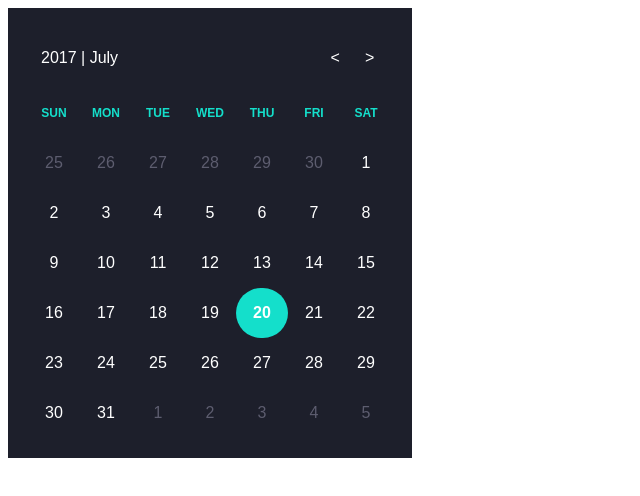
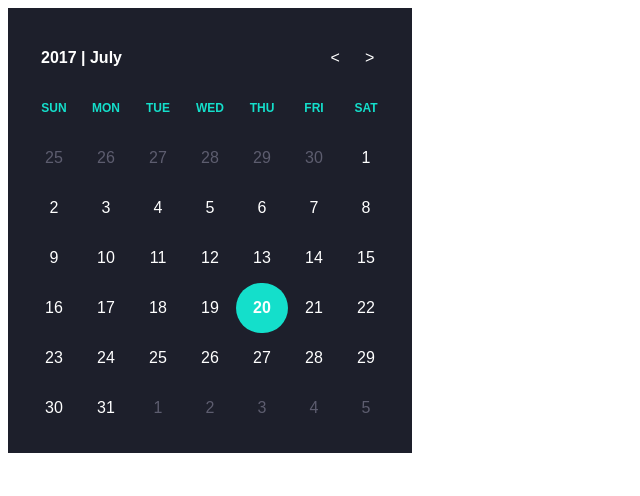
Before and after one commit to ogabrielp/angular-calendar-widget, a website: page index.htm in a window 1280 px wide. Shown: the whole page, without its empty margins (0-640 px from the left). Drawn offline with nearby package versions, Linux system fonts and the light colour scheme.

Commit message:
Improve CSS styling

```diff
--- a/css/style.css
+++ b/css/style.css
@@ -2,7 +2,6 @@
   display: inline-block;
   font-family: 'Quicksand', sans-serif;
   background: #1D1F2B;
-  padding: 20px;
 }
 
 div#angular-flat-calendar div#calendar-header {
@@ -11,7 +10,7 @@
   height: 40px;
   cursor: pointer;
   line-height: 40px;
-  padding: 10px 5px;
+  padding: 30px 25px 5px 25px;
 }
 
 div#angular-flat-calendar div#calendar-header-month-year-container {
@@ -19,6 +18,7 @@
   text-align: left;
   cursor: pointer;
   padding-left: 8px;
+  font-weight: bold;
 }
 
 div#angular-flat-calendar div#calendar-header-month-year-container:hover,
@@ -37,6 +37,10 @@
   color: #5D5D6F;
 }
 
+div#angular-flat-calendar div#calendar-days table tr td.calendar-day.disabled.selected {
+  background: #999;
+}
+
 div#angular-flat-calendar tr.calendar-days-week td.calendar-day.calendar-day-today {
   color: #14DFCB;
   font-weight: bold;
@@ -48,9 +52,19 @@
   text-align: center;
 }
 
+div#angular-flat-calendar div#calendar-days {
+  padding-bottom: 20px;
+}
+
 div#angular-flat-calendar div#calendar-days table {
   border-spacing: 0;
   width: 100%;
+  border-collapse: collapse;
+  display: table;
+}
+
+div#angular-flat-calendar div#calendar-days table tbody {
+  display: grid;
 }
 
 div#angular-flat-calendar tr#calendar-days-weekdays-name {
@@ -59,18 +73,21 @@
   text-transform: uppercase;
   background: #1D1F2B;
   color: #14DFCB;
+  padding: 0 20px;
 }
 
 div#angular-flat-calendar tr.calendar-days-week:nth-child(even) {
   background: #1D1F2B;
+  padding: 0 20px;
 }
 
 div#angular-flat-calendar tr.calendar-days-week:nth-child(odd) {
   background: #1D1F2B;
+  padding: 0 20px;
 }
 
 div#angular-flat-calendar tr.calendar-days-week td.calendar-day {
-  //border-radius: 50px;
+  border-radius: 50px;
   color: white;
   cursor: pointer;
 }
```
